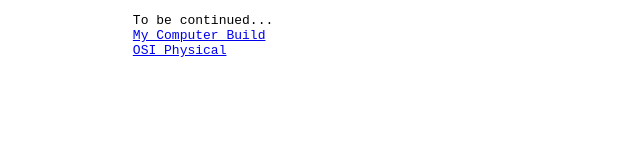
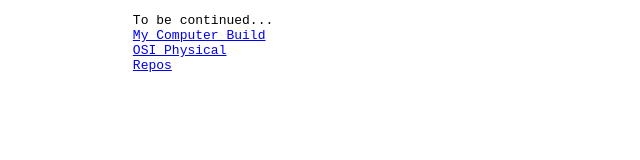
Before and after one commit to Bryan1998/Bryan1998.github.io, a plain HTML site: page index.html in a window 1280 px wide. Shown: the full height of the page, 0-640 px from the left. Drawn offline with Linux system fonts and the light colour scheme.

Commit message:
Update index.html

```diff
--- a/index.html
+++ b/index.html
@@ -5,6 +5,7 @@
 		To be continued...
 		<a href="build.html">My Computer Build</a>
 		<a href="osi_physical.html">OSI Physical</a>
+		<a href="https://github.com/Bryan1998/">Repos</a>
 		</pre>
 	</body>
 </html>
```
